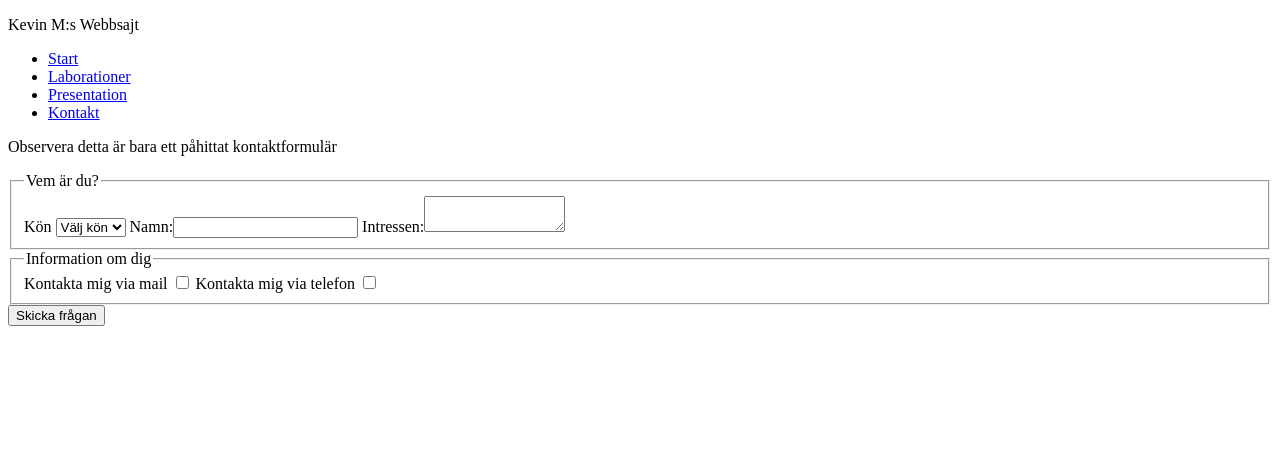
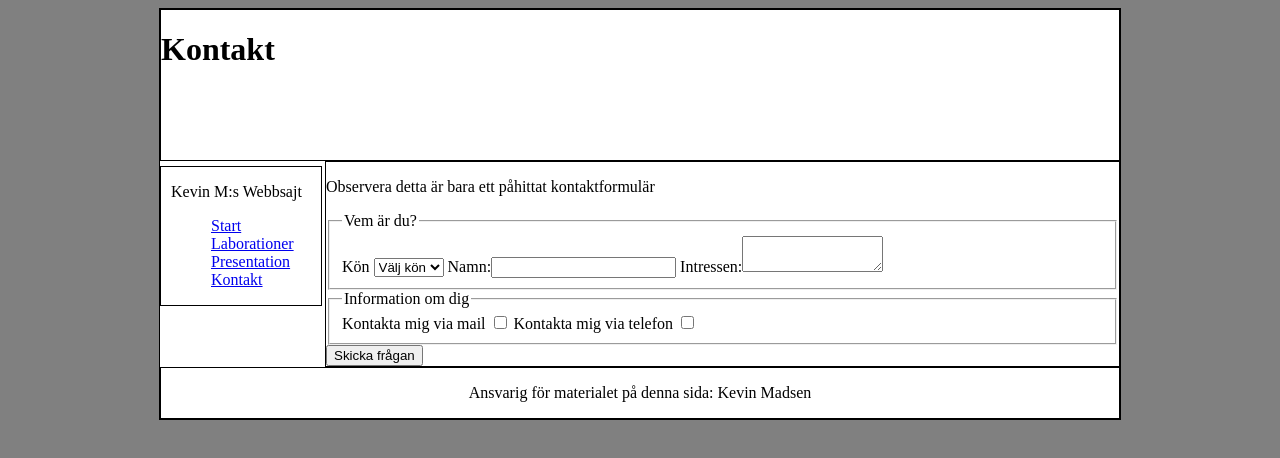
Before and after one commit to km222ew/1ik415-laborationer, a plain HTML site: page pages/kontakt.html in a window 1280 px wide. Drawn offline with Linux system fonts and the light colour scheme.

Commit message:
CSS-Layout (all sidor den här gången)

```diff
--- a/css/style.css
+++ b/css/style.css
@@ -1,10 +1,5 @@
-
-* {
-    padding:0;
-    margin:0;
 
 
-}
 body
 {
     background:grey;
@@ -23,6 +18,7 @@ body
 {
     border-style:solid;
     border-width:1px;
+    height:150px;
 
 }
 #content
@@ -30,6 +26,11 @@ body
     border-style:solid;
     border-width:1px;
     margin-left: 165px;
+
+}
+#content ol,ul
+{
+    list-style:none;
 
 }
 #nav
--- a/pages/kontakt.html
+++ b/pages/kontakt.html
@@ -3,8 +3,15 @@
     <head>
         <meta charset="utf-8">
         <title>Kontakt</title>
+        <link rel="stylesheet" href="../css/style.css">
     </head>
     <body>
+    <div id="container">
+        <div id="header">
+                <h1>Kontakt</h1>
+            </div>
+
+            <div id="nav">
             <p>Kevin M:s Webbsajt</p>
             <ul>
                 <li><a href="../index.html">Start</a></li>
@@ -12,7 +19,9 @@
                 <li><a href="presentation.html">Presentation</a></li>
                 <li><a href="kontakt.html">Kontakt</a></li>
             </ul>
+            </div>
 
+            <div id="content">
             <p>Observera detta är bara ett påhittat kontaktformulär</p>
 
         <form id="kontakt-formulär" action="http://voyager.lnu.se/tekinet/kurser/dtt/wp_webbintro/form.php" method="post">
@@ -38,6 +47,11 @@
             </fieldset>
                 <input type="submit" value="Skicka frågan">
         </form>
+        </div>
 
+        <div id="footer">
+                <p>Ansvarig för materialet på denna sida: Kevin Madsen</p>
+            </div>
+        </div>
     </body>
 </html>
```
Also changed, not shown: index.html (+1 -1 lines), pages/laborationer.html (+16 -0 lines), pages/presentation.html (+12 -1 lines). Lines whose indentation alone changed are shown as unchanged.
